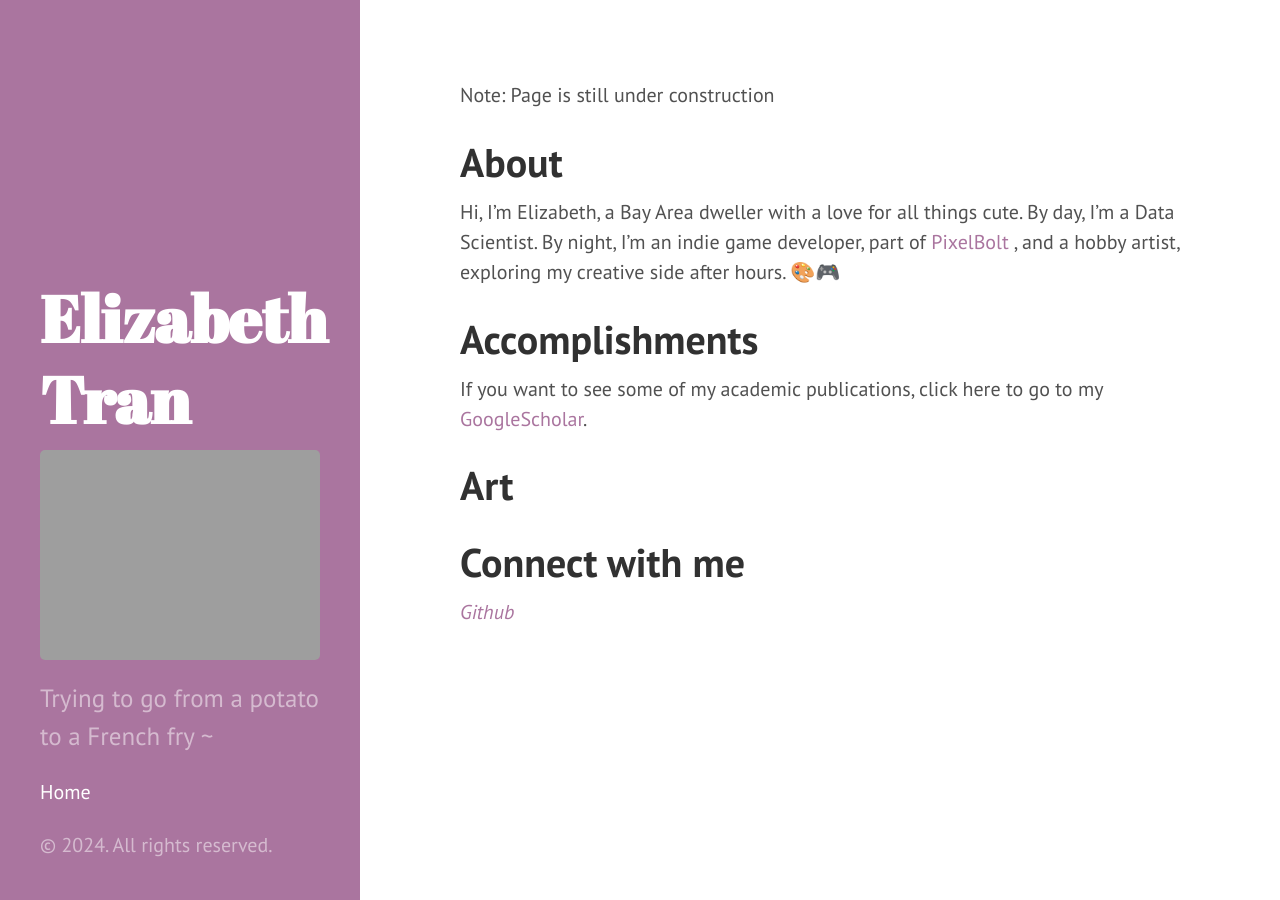
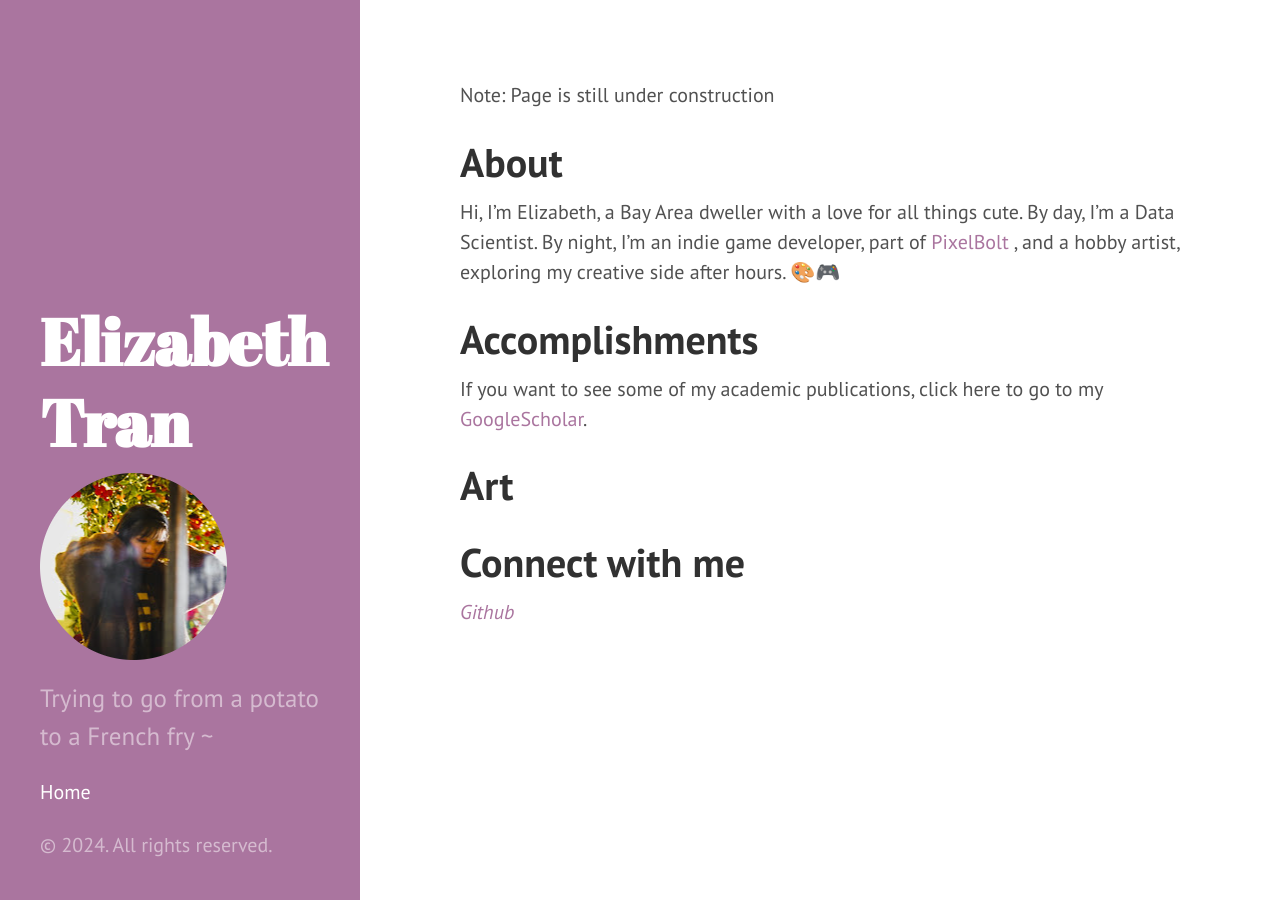
Before and after one commit to elizabellatran/elizabellatran.github.io, a Jekyll site: the page built from index.md, in a window 1280 px wide. Built offline with Jekyll 4.4.1, drawn with Linux system fonts in a browser that asks for light colours.

Commit message:
sidebarpic

```diff
--- a/_includes/sidebar.html
+++ b/_includes/sidebar.html
@@ -7,7 +7,7 @@
           {{ site.title }}
         </a>
       </h1>
-      <img src='{{"/public/icon.jpg" | absolute_url}}'> <!-- **Tag Insertion, like this**-->
+      <img src='{{"/gallery/profilepiccircle.png" | absolute_url}}'> <!-- **Tag Insertion, like this**-->
       <p class="lead">{{ site.description }}</p>
     </div>
 
```
